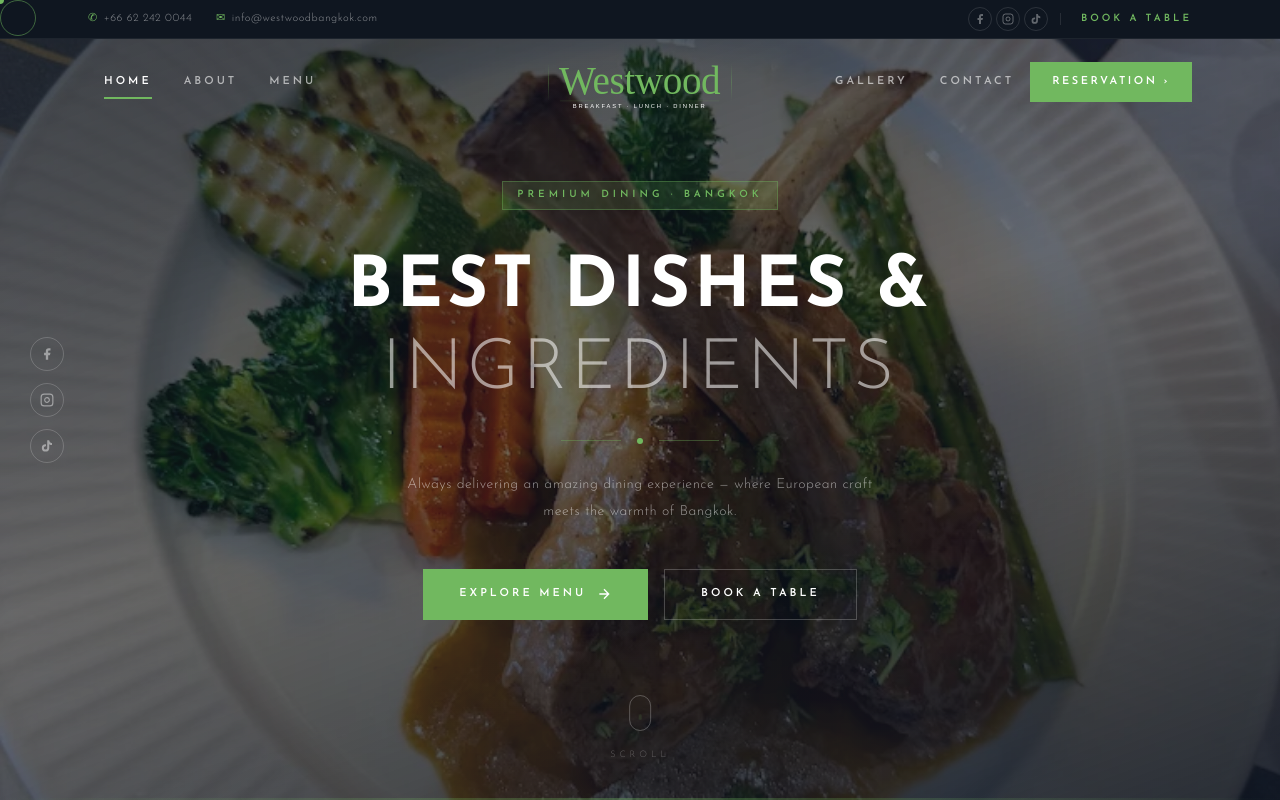
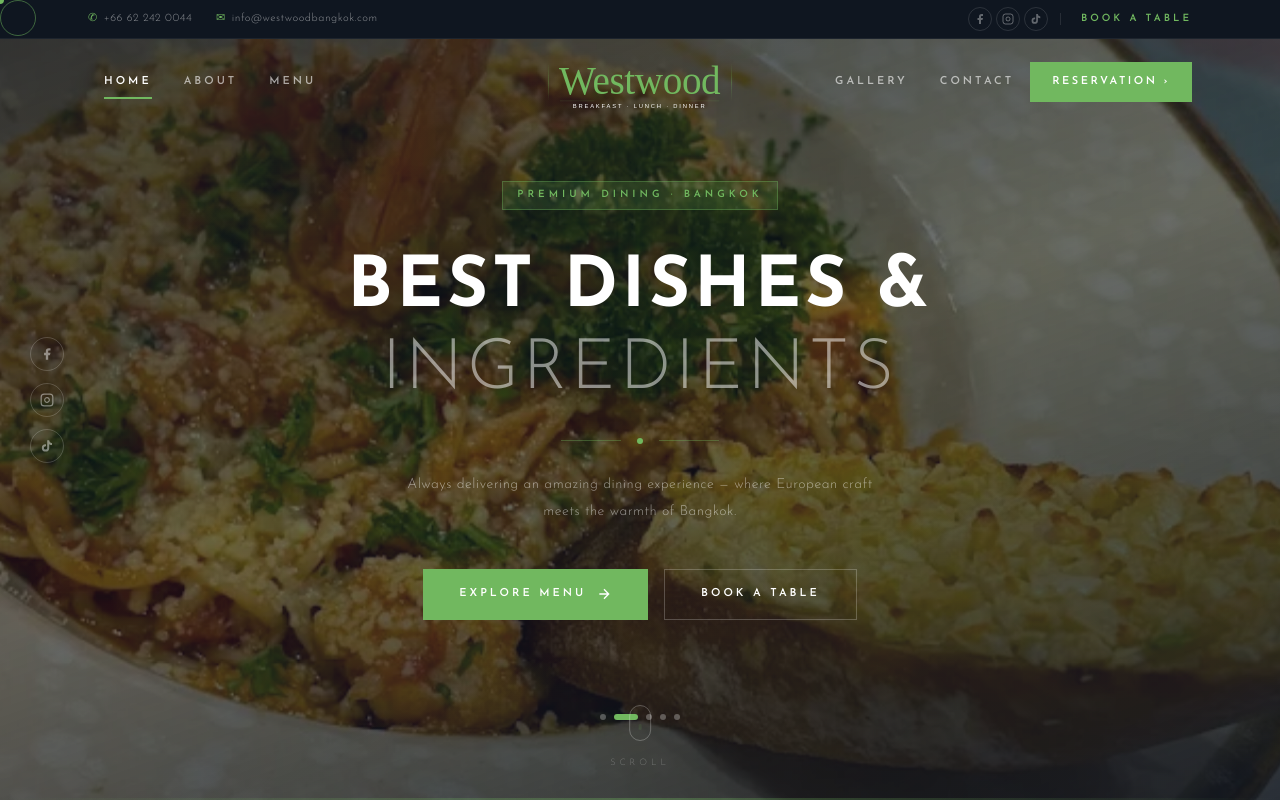
Before and after one commit to ChandruAppss/westwood, a Next.js app: page / in a window 1280 px wide. Shown: the top 800 px of the page. Built offline with nearby package versions, Linux system fonts and the light colour scheme.

Commit message:
Hero: cinematic Ken Burns slideshow

```diff
--- a/components/sections/HeroSection.tsx
+++ b/components/sections/HeroSection.tsx
@@ -1,18 +1,32 @@
 'use client';
-import { useEffect, useRef } from 'react';
+import { useEffect, useRef, useState } from 'react';
 import socials from '@/data/socials.json';
 
 interface HeroProps { onReservation: () => void; }
 
+const slides = [
+  { src: '/images/dish-lamb-chops.webp',      pos: 'center 40%' },
+  { src: '/images/dish-shrimp-pasta.webp',    pos: 'center 50%' },
+  { src: '/images/drinks-cocktails.webp',     pos: 'center 30%' },
+  { src: '/images/dish-chicken-wings-1.webp', pos: 'center 45%' },
+  { src: '/images/dish-croquettes.webp',      pos: 'center 35%' },
+];
+
+const DURATION = 5000; // ms each slide is visible
+
 export default function HeroSection({ onReservation }: HeroProps) {
-  const bgRef = useRef<HTMLDivElement>(null);
+  const [current, setCurrent] = useState(0);
+  const [prev,    setPrev]    = useState<number | null>(null);
+  const timerRef = useRef<ReturnType<typeof setInterval> | null>(null);
 
   useEffect(() => {
-    const onScroll = () => {
-      if (bgRef.current) bgRef.current.style.transform = `translateY(${window.scrollY * 0.22}px)`;
-    };
-    window.addEventListener('scroll', onScroll, { passive: true });
-    return () => window.removeEventListener('scroll', onScroll);
+    timerRef.current = setInterval(() => {
+      setCurrent(c => {
+        setPrev(c);
+        return (c + 1) % slides.length;
+      });
+    }, DURATION);
+    return () => { if (timerRef.current) clearInterval(timerRef.current); };
   }, []);
 
   const socList = [
@@ -25,15 +39,76 @@ export default function HeroSection({ onReservation }: HeroProps) {
 
   return (
     <section id="home" className="hero-wrap">
-      {/* Parallax bg */}
-      <div ref={bgRef} className="hero-bg"
-        style={{ backgroundImage: "url('/images/dish-lamb-chops.webp')" }} />
-      <div className="hero-overlay" />
-      <div className="hero-deco hero-deco-top" />
-      <div className="hero-deco hero-deco-bottom" />
+
+      {/* ── Ken Burns slideshow ── */}
+      <style>{`
+        @keyframes kb-zoom-in {
+          0%   { transform: scale(1.00) translate(0,    0);    }
+          100% { transform: scale(1.12) translate(-1%,  -1%);  }
+        }
+        @keyframes kb-zoom-out {
+          0%   { transform: scale(1.12) translate(1%,   1%);   }
+          100% { transform: scale(1.00) translate(0,    0);    }
+        }
+        @keyframes kb-pan-left {
+          0%   { transform: scale(1.10) translate(2%,   0);    }
+          100% { transform: scale(1.10) translate(-2%,  0);    }
+        }
+        @keyframes kb-pan-right {
+          0%   { transform: scale(1.10) translate(-2%,  0);    }
+          100% { transform: scale(1.10) translate(2%,   0);    }
+        }
+        @keyframes kb-fade-in {
+          0%   { opacity: 0; }
+          100% { opacity: 1; }
+        }
+        @keyframes kb-fade-out {
+          0%   { opacity: 1; }
+          100% { opacity: 0; }
+        }
+        .kb-slide {
+          position: absolute; inset: 0; overflow: hidden;
+        }
+        .kb-slide-img {
+          position: absolute; inset: -8%;
+          background-size: cover;
+          will-change: transform;
+        }
+        .kb-slide.active { z-index: 2; animation: kb-fade-in 1.2s ease forwards; }
+        .kb-slide.leaving { z-index: 1; animation: kb-fade-out 1.2s ease forwards; }
+        .kb-slide.hidden { z-index: 0; opacity: 0; }
+
+        .kb-slide:nth-child(1)  .kb-slide-img { animation: kb-zoom-in   ${DURATION + 1200}ms ease-in-out forwards; }
+        .kb-slide:nth-child(2)  .kb-slide-img { animation: kb-pan-left   ${DURATION + 1200}ms ease-in-out forwards; }
+        .kb-slide:nth-child(3)  .kb-slide-img { animation: kb-zoom-out   ${DURATION + 1200}ms ease-in-out forwards; }
+        .kb-slide:nth-child(4)  .kb-slide-img { animation: kb-pan-right  ${DURATION + 1200}ms ease-in-out forwards; }
+        .kb-slide:nth-child(5)  .kb-slide-img { animation: kb-zoom-in    ${DURATION + 1200}ms ease-in-out forwards; }
+      `}</style>
+
+      {slides.map((slide, i) => {
+        let state: 'active' | 'leaving' | 'hidden' = 'hidden';
+        if (i === current) state = 'active';
+        else if (i === prev) state = 'leaving';
+        return (
+          <div key={i} className={`kb-slide ${state}`}>
+            <div
+              className="kb-slide-img"
+              style={{
+                backgroundImage: `url('${slide.src}')`,
+                backgroundPosition: slide.pos,
+              }}
+            />
+          </div>
+        );
+      })}
+
+      {/* Dark overlay */}
+      <div className="hero-overlay" style={{ zIndex: 3 }} />
+      <div className="hero-deco hero-deco-top"    style={{ zIndex: 4 }} />
+      <div className="hero-deco hero-deco-bottom" style={{ zIndex: 4 }} />
 
       {/* Social sidebar */}
-      <div className="hero-socials">
+      <div className="hero-socials" style={{ zIndex: 10 }}>
         {socList.map(s =>
           s.key === 'instagram' ? (
             <a key="instagram" href={socials.instagram} target="_blank" rel="noopener noreferrer"
@@ -56,15 +131,13 @@ export default function HeroSection({ onReservation }: HeroProps) {
       </div>
 
       {/* Centre content */}
-      <div className="container-w relative z-10 w-full">
+      <div className="container-w w-full" style={{ position: 'relative', zIndex: 10 }}>
         <div style={{ maxWidth: 680, margin: '0 auto', textAlign: 'center' }}>
 
-          {/* Green tag */}
           <div style={{ marginBottom: 24 }}>
             <span className="tag-badge">Premium Dining · Bangkok</span>
           </div>
 
-          {/* Main title */}
           <h1 style={{
             fontFamily: 'var(--sans)',
             fontSize: 'clamp(36px, 5.5vw, 70px)',
@@ -79,28 +152,25 @@ export default function HeroSection({ onReservation }: HeroProps) {
             fontSize: 'clamp(36px, 5.5vw, 70px)',
             fontWeight: 300, lineHeight: 1.0,
             letterSpacing: '4px', textTransform: 'uppercase',
-            color: 'rgba(255,255,255,0.55)', marginBottom: 32,
+            color: 'rgba(255,255,255,0.50)', marginBottom: 32,
           }}>
             Ingredients
           </h1>
 
-          {/* Green line ornament */}
           <div style={{ display: 'flex', alignItems: 'center', justifyContent: 'center', gap: 16, marginBottom: 28 }}>
             <div style={{ width: 60, height: 1, background: 'rgba(113,184,95,0.35)' }} />
             <div style={{ width: 6, height: 6, background: 'var(--green)', borderRadius: '50%' }} />
             <div style={{ width: 60, height: 1, background: 'rgba(113,184,95,0.35)' }} />
           </div>
 
-          {/* Subtext */}
           <p style={{
-            color: 'rgba(255,255,255,0.55)',
+            color: 'rgba(255,255,255,0.52)',
             fontSize: 14, lineHeight: 1.9, letterSpacing: '0.5px',
             maxWidth: 480, margin: '0 auto 44px',
           }}>
             Always delivering an amazing dining experience — where European craft meets the warmth of Bangkok.
           </p>
 
-          {/* CTAs */}
           <div style={{ display: 'flex', gap: 16, justifyContent: 'center', flexWrap: 'wrap' }}>
             <a href="#menu" className="btn-primary">
               Explore Menu
@@ -115,16 +185,33 @@ export default function HeroSection({ onReservation }: HeroProps) {
         </div>
       </div>
 
+      {/* Slide dots */}
+      <div style={{
+        position: 'absolute', bottom: 80, left: '50%', transform: 'translateX(-50%)',
+        display: 'flex', gap: 8, zIndex: 10,
+      }}>
+        {slides.map((_, i) => (
+          <button key={i}
+            onClick={() => { setPrev(current); setCurrent(i); }}
+            aria-label={`Slide ${i + 1}`}
+            style={{
+              width: current === i ? 24 : 6, height: 6, borderRadius: 3, padding: 0,
+              background: current === i ? 'var(--green)' : 'rgba(255,255,255,0.28)',
+              border: 'none', cursor: 'pointer', transition: 'all 0.4s',
+            }} />
+        ))}
+      </div>
+
       {/* Scroll indicator */}
       <div style={{
-        position: 'absolute', bottom: 36, left: '50%', transform: 'translateX(-50%)',
-        display: 'flex', flexDirection: 'column', alignItems: 'center', gap: 8, zIndex: 10,
+        position: 'absolute', bottom: 28, left: '50%', transform: 'translateX(-50%)',
+        display: 'flex', flexDirection: 'column', alignItems: 'center', gap: 6, zIndex: 10,
       }}>
         <div className="scroll-mouse"><div className="scroll-wheel" /></div>
         <span style={{
           fontFamily: 'var(--sans)', fontSize: 9,
           letterSpacing: '4px', textTransform: 'uppercase',
-          color: 'rgba(255,255,255,0.30)',
+          color: 'rgba(255,255,255,0.28)',
         }}>Scroll</span>
       </div>
     </section>
```
